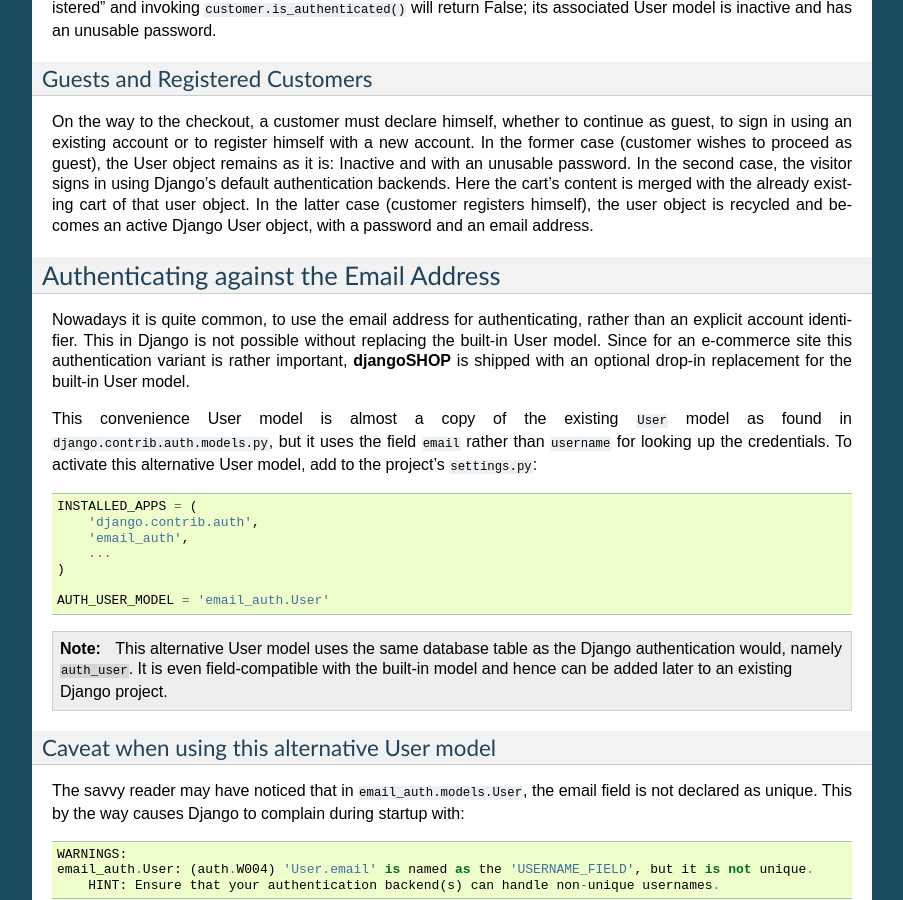
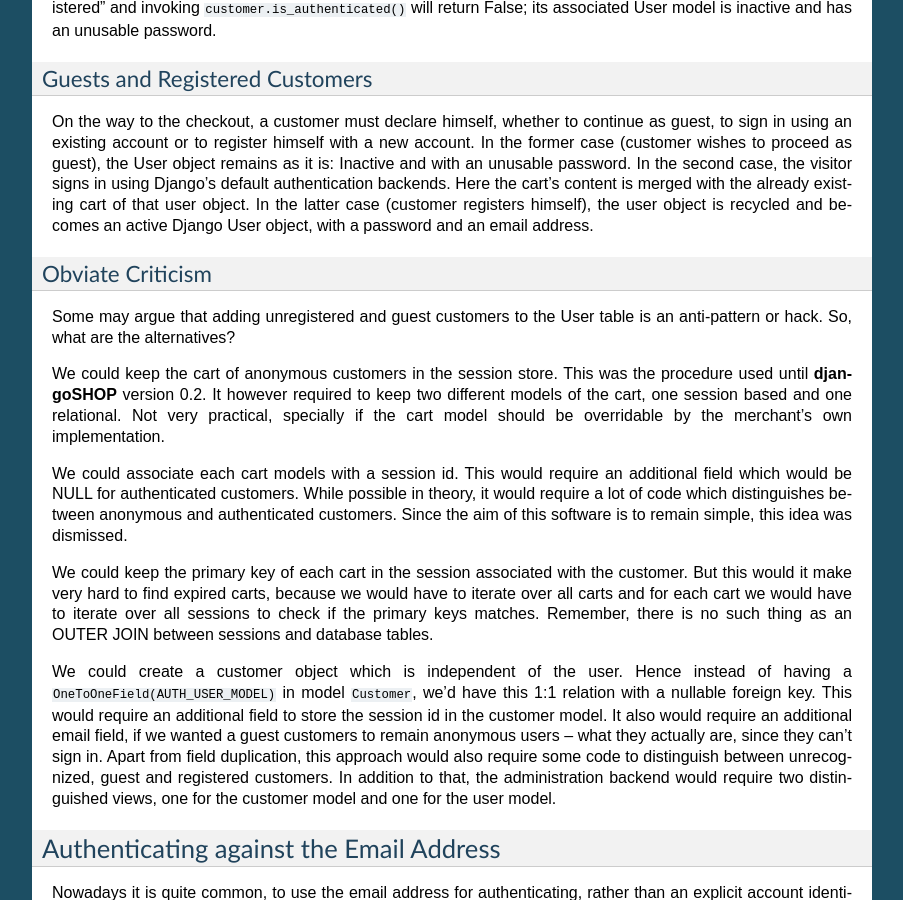
Before and after one commit to joker-softdev/django_shop, a Sphinx documentation site: the page built from docs/customer-model.rst, in a window 1280 px wide and 900 px high, scrolled down 2718 px. Shown: the whole window, without its empty margins (198-1101 px from the left). Built offline with Sphinx 7.4.7, drawn with Linux system fonts in a browser that asks for light colours; some of the changed text lies outside the part shown.

Commit message:
Updated docs for customer

```diff
--- a/docs/customer-model.rst
+++ b/docs/customer-model.rst
@@ -183,6 +183,37 @@ In the latter case (customer registers himself), the user object is recycled and
 Django User object, with a password and an email address.
 
 
+Obviate Criticism
+-----------------
+
+Some may argue that adding unregistered and guest customers to the User table is an anti-pattern or
+hack. So, what are the alternatives?
+
+We could keep the cart of anonymous customers in the session store. This was the procedure used
+until **djangoSHOP** version 0.2. It however required to keep two different models of the cart,
+one session based and one relational. Not very practical, specially if the cart model should be
+overridable by the merchant's own implementation.
+
+We could associate each cart models with a session id. This would require an additional field which
+would be NULL for authenticated customers. While possible in theory, it would require a lot of code
+which distinguishes between anonymous and authenticated customers. Since the aim of this software is
+to remain simple, this idea was dismissed.
+
+We could keep the primary key of each cart in the session associated with the customer. But this
+would it make very hard to find expired carts, because we would have to iterate over all carts and
+for each cart we would have to iterate over all sessions to check if the primary keys matches.
+Remember, there is no such thing as an OUTER JOIN between sessions and database tables.
+
+We could create a customer object which is independent of the user. Hence instead of having a
+``OneToOneField(AUTH_USER_MODEL)`` in model ``Customer``, we'd have this 1:1 relation with a
+nullable foreign key. This would require an additional field to store the session id in the customer
+model. It also would require an additional email field, if we wanted a guest customers to remain
+anonymous users – what they actually are, since they can't sign in. Apart from field duplication,
+this approach would also require some code to distinguish between unrecognized, guest and
+registered customers. In addition to that, the administration backend would require two
+distinguished views, one for the customer model and one for the user model.
+
+
 Authenticating against the Email Address
 ========================================
 
@@ -251,6 +282,7 @@ Therefore **djangoSHOP** offers two configurable options:
 
 .. _RFC-5321: http://tools.ietf.org/html/rfc5321#section-4.5.3
 
+
 Administration of Users and Customers
 -------------------------------------
 
@@ -301,3 +333,34 @@ model:
 .. [2] if setting ``SHOP_GUEST_IS_ACTIVE_USER = False`` (the default).
 
 .. [3] if setting ``SHOP_GUEST_IS_ACTIVE_USER = True``.
+
+
+Manage Customers
+----------------
+
+**djangoSHOP** is shipped with a special management command which informs the merchant about the
+state of customers. In the project's folder, invoke on the command line:
+
+.. code-block:: shell
+
+	./manage.py shop_customers
+	Customers in this shop: total=20482, anonymous=17418, expired=10111, active=1068, guests=1997, registered=1067, staff=5.
+
+Read these numbers as:
+* Anonymous customers are those which added at least one item to the cart, but never proceeded to checkout.
+* Expired customers are the subset of the anonymous customers, whose session already expired.
+* The difference between guest and registered customers is explained in the above table.
+
+
+Delete expired customers
+........................
+
+By invoking on the command line:
+
+.. code-block:: shell
+
+	./manage.py shop_customers --delete-expired
+
+This removes all anonymous/unregistered customers and their associated user entities from the
+database, whose session expired. This command may be used to reduce the database storage
+requirements.
```
Also changed, not shown: 1 other file.
